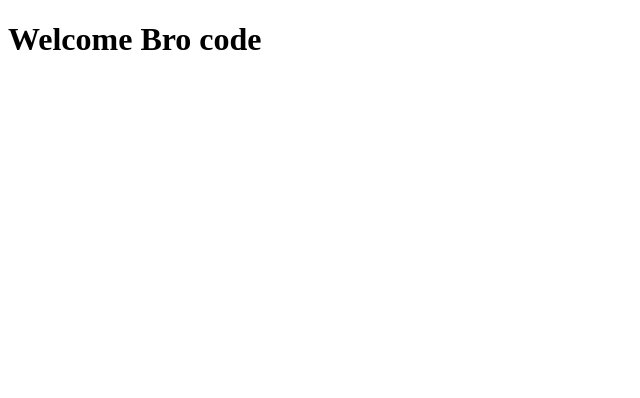
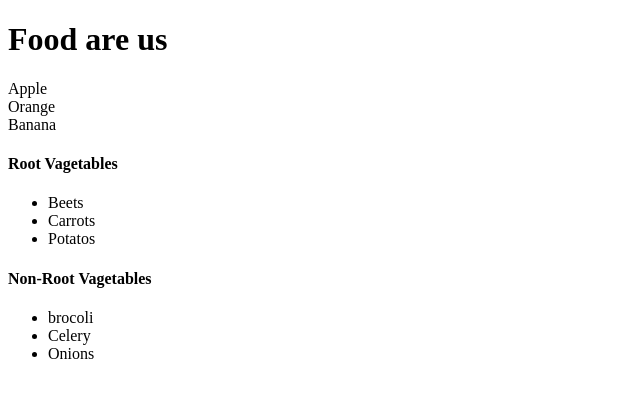
Before and after one commit to VrushabhPanchal/Javascript-Tutorial, a plain HTML site: page index.html in a window 1280 px wide. Shown: the whole page, without its empty margins (0-640 px from the left). Drawn offline with Linux system fonts and the light colour scheme.

Commit message:
complete 60 tut element selector

```diff
--- a/index.html
+++ b/index.html
@@ -10,7 +10,26 @@
 
 <body>
 
-    <h1 id = "welcome-msg">Welcome </h1>
+    <h1 id = "my-heading">Food are us </h1>
+
+    <div class="fruits">Apple</div>
+    <div class="fruits">Orange</div>
+    <div class="fruits">Banana</div>
+
+
+    <h4>Root Vagetables</h4>
+    <ul>
+        <li>Beets</li>
+        <li>Carrots</li>
+        <li>Potatos</li>
+    </ul>
+
+    <h4>Non-Root Vagetables</h4>
+    <ul>
+        <li>brocoli</li>
+        <li>Celery</li>
+        <li>Onions</li>
+    </ul>
 
     <!-- <div id="calculator">
         <input id="display" readonly>
--- a/index.js
+++ b/index.js
@@ -1,12 +1,81 @@
+//--------------- 60. Element selector --------------------------------------------------------------
+
+// const myHeading = document.getElementById("my-heading");
+// myHeading.style.backgroundColor ="yellow";
+// myHeading.style.textAlign ="center";
+
+
+// const foods = document.querySelectorAll("li");
+
+// foods.forEach(
+//     food => {
+//         food.style.backgroundColor = "yellow";
+//     }
+// );
+
+// fruit[0].style.backgroundColor = "red";
+
+// console.log(foods);
+
+
+// const element = document.querySelector("h4");
+// console.log(element);
+
+
+// const h4Elements = document.getElementsByTagName("h4")
+// const liElements = document.getElementsByTagName("li")
+
+// Array.from(h4Elements).forEach(
+//     fruit => {
+//         fruit.style.backgroundColor = "red";
+//     }
+// );
+
+//  Array.from(liElements).forEach(
+//     liElement => {
+//         liElement.style.backgroundColor = "blue";
+//         liElement.style.color = "red";
+//     }
+//  );
+
+// for(let h4Element of h4Elements){
+//     h4Element.style.backgroundColor = "yellow";
+// }
+// for(let liElement of liElements){
+//     liElement.style.backgroundColor = "lightgreen";
+// }
+
+
+
+// const fruits = document.getElementsByClassName("fruits");
+// Array.from(fruits).forEach(
+//     fruit => {
+//         fruit.style.backgroundColor = "red";
+//     }
+// );
+
+// for(let fruit of fruits){
+//     fruit.style.backgroundColor = "red";
+// }
+
+// fruits[0].style.background = "red";
+
+
+// console.log(h4Elements);
+
+
+
 //--------------- 59. DOM --------------------------------------------------------------
 
-const username = "Bro code";
-const welcomeMsg = document.getElementById("welcome-msg");
-
-welcomeMsg.textContent += username === " " ? "Guest" : username
- console.dir(document);
+// const username = "Bro code";
+// const welcomeMsg = document.getElementById("welcome-msg");
+
+// welcomeMsg.textContent += username === " " ? "Guest" : username
+//  console.dir(document);
+
+
+
 //--------------- 58. calculator --------------------------------------------------------------
-
 // const display = document.getElementById("display");
 
 // function appendToDisplay(input){
```
